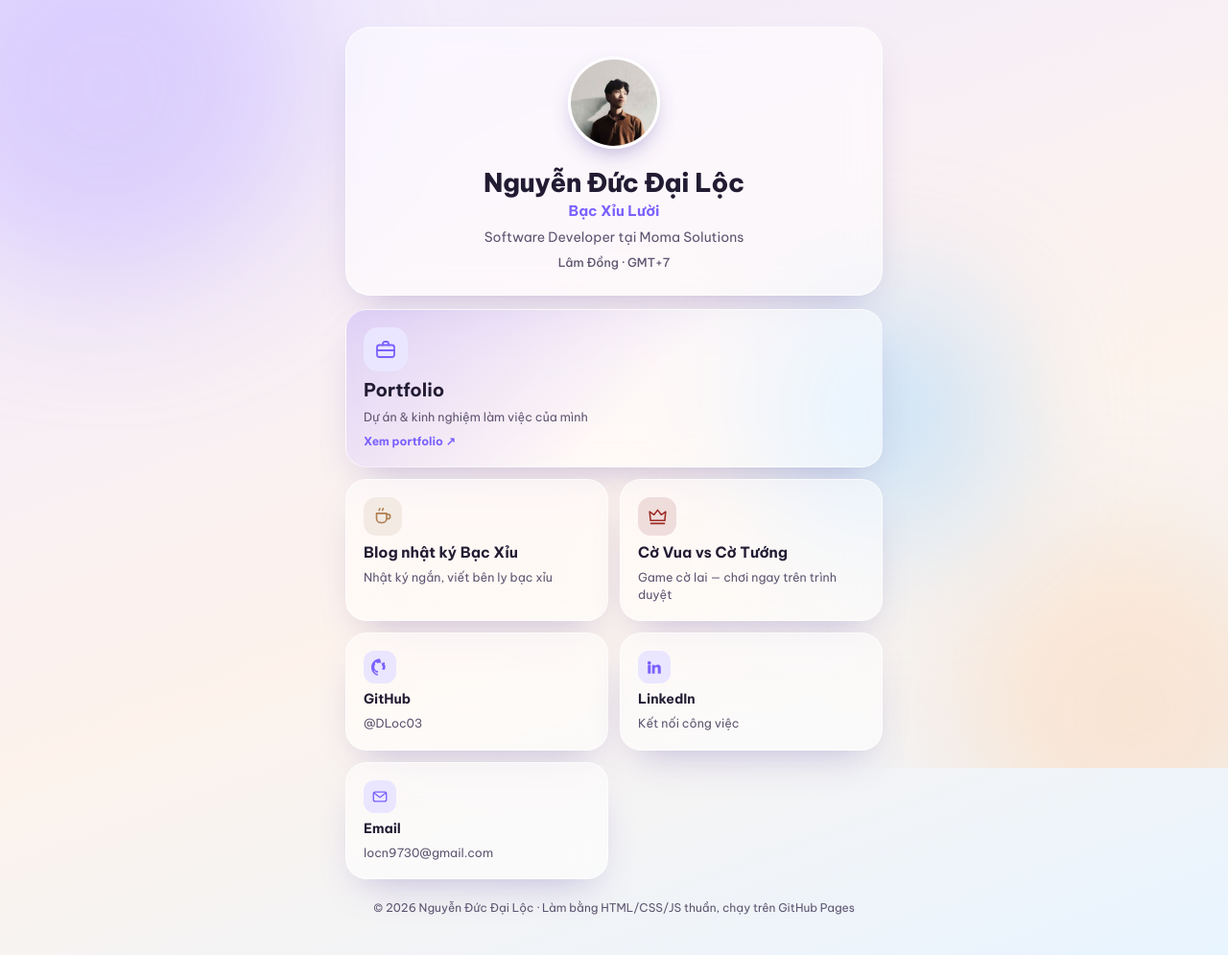
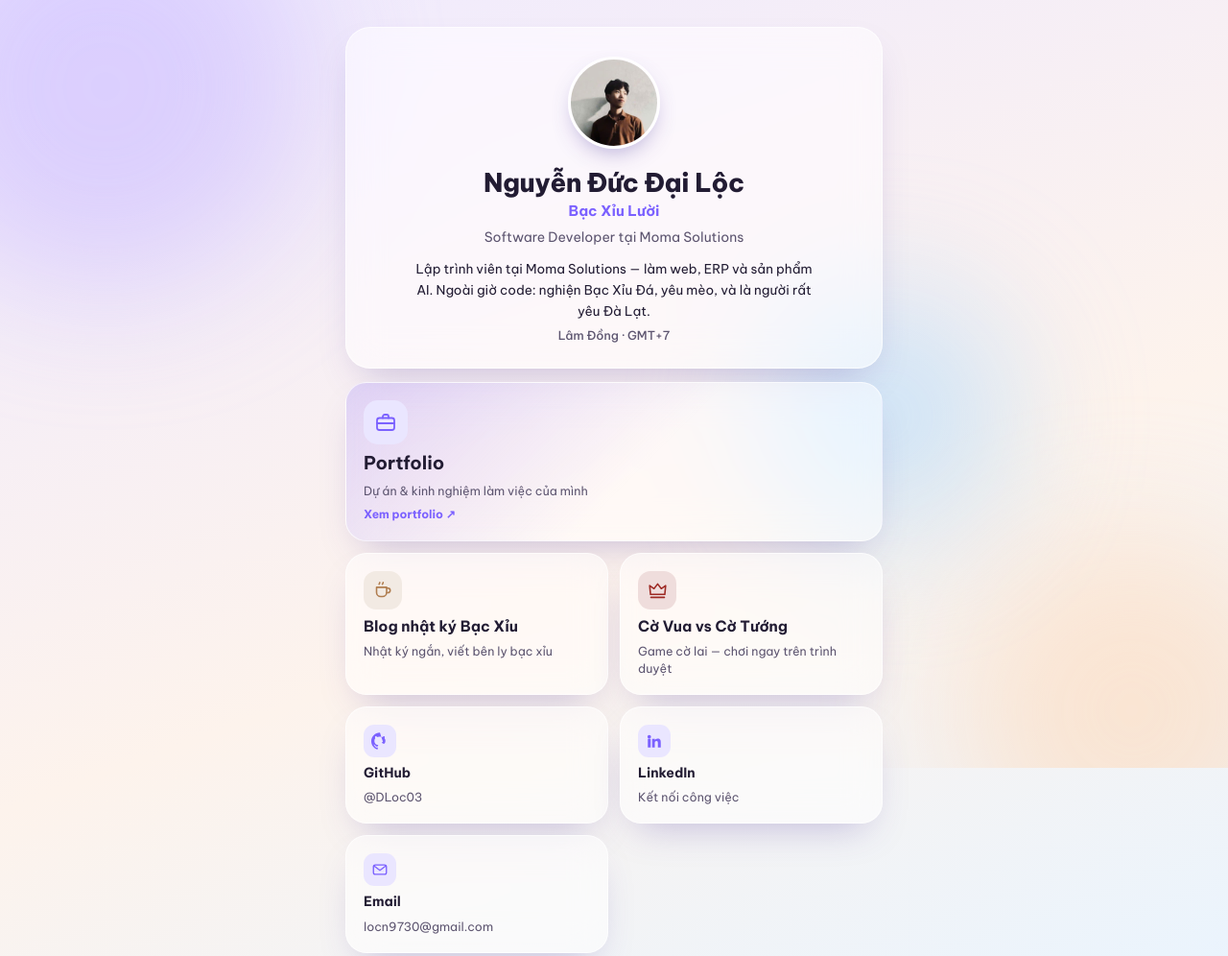
Before and after one commit to DLoc03/DLoc03.github.io, a plain HTML site: page index.html in a window 1280 px wide. Shown: the top 996 px of the page at 96% size. Drawn offline with Linux system fonts and the light colour scheme.

Commit message:
Thêm dòng bio vào thẻ hồ sơ trang cổng link + ?v=2

```diff
--- a/assets/app.js
+++ b/assets/app.js
@@ -22,6 +22,7 @@
     if (p.name) document.getElementById('fullName').textContent = p.name;
     if (p.alias) document.getElementById('alias').textContent = p.alias;
     if (p.tagline) document.getElementById('tagline').textContent = p.tagline;
+    if (p.bio) document.getElementById('bio').textContent = p.bio;
     if (p.location) document.getElementById('location').textContent = p.location;
     if (p.avatar) document.getElementById('avatar').src = p.avatar;
 
--- a/assets/style.css
+++ b/assets/style.css
@@ -29,6 +29,8 @@ body{
 .profile h1{font-size:clamp(22px,5.6vw,27px);font-weight:800;margin-top:14px;letter-spacing:-.01em}
 .alias{margin-top:3px;font-weight:700;color:var(--accent);font-size:15px}
 .tagline{margin-top:8px;color:var(--ink2);font-size:14px;line-height:1.55}
+.bio{margin:10px auto 0;max-width:420px;font-size:13.5px;line-height:1.65;color:var(--ink)}
+.bio:empty{display:none}
 .location{margin-top:6px;color:var(--ink2);font-size:12.5px;font-weight:500}
 
 .bento{display:grid;grid-template-columns:1fr 1fr;gap:12px;margin-top:14px}
--- a/data/links.json
+++ b/data/links.json
@@ -1 +1,71 @@
-{"links":[{"accent":"#7B61FF","desc":"Dự án & kinh nghiệm làm việc của mình","icon":"briefcase","id":"portfolio","size":"big","title":"Portfolio","url":"https://dloc03.github.io/portfolio/"},{"accent":"#B07D4F","desc":"Nhật ký ngắn, viết bên ly bạc xỉu","icon":"coffee","id":"blog","size":"medium","title":"Blog nhật ký Bạc Xỉu","url":"https://dloc03.github.io/bac-xiu-lab/"},{"accent":"#9E2B25","desc":"Game cờ lai — chơi ngay trên trình duyệt","icon":"crown","id":"game","size":"medium","title":"Cờ Vua vs Cờ Tướng","url":"https://dloc03.github.io/co-vua-vs-co-tuong/"},{"desc":"@DLoc03","icon":"github","id":"github","size":"small","title":"GitHub","url":"https://github.com/DLoc03"},{"desc":"Kết nối công việc","icon":"linkedin","id":"linkedin","size":"small","title":"LinkedIn","url":"https://www.linkedin.com/in/locnguyen1502"},{"desc":"Bạc Xỉu Lười","icon":"tiktok","id":"tiktok","size":"small","title":"TikTok","url":""},{"desc":"locn9730@gmail.com","icon":"mail","id":"email","size":"small","title":"Email","url":"mailto:locn9730@gmail.com"}],"profile":{"alias":"Bạc Xỉu Lười","avatar":"assets/avatar.jpg","location":"Lâm Đồng · GMT+7","name":"Nguyễn Đức Đại Lộc","tagline":"Software Developer tại Moma Solutions"}}
+{
+  "links": [
+    {
+      "accent": "#7B61FF",
+      "desc": "Dự án & kinh nghiệm làm việc của mình",
+      "icon": "briefcase",
+      "id": "portfolio",
+      "size": "big",
+      "title": "Portfolio",
+      "url": "https://dloc03.github.io/portfolio/"
+    },
+    {
+      "accent": "#B07D4F",
+      "desc": "Nhật ký ngắn, viết bên ly bạc xỉu",
+      "icon": "coffee",
+      "id": "blog",
+      "size": "medium",
+      "title": "Blog nhật ký Bạc Xỉu",
+      "url": "https://dloc03.github.io/bac-xiu-lab/"
+    },
+    {
+      "accent": "#9E2B25",
+      "desc": "Game cờ lai — chơi ngay trên trình duyệt",
+      "icon": "crown",
+      "id": "game",
+      "size": "medium",
+      "title": "Cờ Vua vs Cờ Tướng",
+      "url": "https://dloc03.github.io/co-vua-vs-co-tuong/"
+    },
+    {
+      "desc": "@DLoc03",
+      "icon": "github",
+      "id": "github",
+      "size": "small",
+      "title": "GitHub",
+      "url": "https://github.com/DLoc03"
+    },
+    {
+      "desc": "Kết nối công việc",
+      "icon": "linkedin",
+      "id": "linkedin",
+      "size": "small",
+      "title": "LinkedIn",
+      "url": "https://www.linkedin.com/in/locnguyen1502"
+    },
+    {
+      "desc": "Bạc Xỉu Lười",
+      "icon": "tiktok",
+      "id": "tiktok",
+      "size": "small",
+      "title": "TikTok",
+      "url": ""
+    },
+    {
+      "desc": "locn9730@gmail.com",
+      "icon": "mail",
+      "id": "email",
+      "size": "small",
+      "title": "Email",
+      "url": "mailto:locn9730@gmail.com"
+    }
+  ],
+  "profile": {
+    "alias": "Bạc Xỉu Lười",
+    "avatar": "assets/avatar.jpg",
+    "location": "Lâm Đồng · GMT+7",
+    "name": "Nguyễn Đức Đại Lộc",
+    "tagline": "Software Developer tại Moma Solutions",
+    "bio": "Lập trình viên tại Moma Solutions — làm web, ERP và sản phẩm AI. Ngoài giờ code: nghiện Bạc Xỉu Đá, yêu mèo, và là người rất yêu Đà Lạt."
+  }
+}
--- a/index.html
+++ b/index.html
@@ -14,7 +14,7 @@
 <link rel="preconnect" href="https://fonts.googleapis.com">
 <link rel="preconnect" href="https://fonts.gstatic.com" crossorigin>
 <link href="https://fonts.googleapis.com/css2?family=Be+Vietnam+Pro:wght@400;500;600;700;800&display=swap" rel="stylesheet">
-<link rel="stylesheet" href="assets/style.css?v=1">
+<link rel="stylesheet" href="assets/style.css?v=2">
 </head>
 <body>
 <div class="bg" aria-hidden="true"><span class="blob b1"></span><span class="blob b2"></span><span class="blob b3"></span></div>
@@ -25,6 +25,7 @@
     <h1 id="fullName">Nguyễn Đức Đại Lộc</h1>
     <p class="alias" id="alias">Bạc Xỉu Lười</p>
     <p class="tagline" id="tagline">Software Developer tại Moma Solutions</p>
+    <p class="bio" id="bio"></p>
     <p class="location" id="location">Lâm Đồng · GMT+7</p>
   </header>
 
@@ -33,6 +34,6 @@
   <footer class="foot">© <span id="year">2026</span> Nguyễn Đức Đại Lộc · Làm bằng HTML/CSS/JS thuần, chạy trên GitHub Pages</footer>
 </main>
 
-<script src="assets/app.js?v=1"></script>
+<script src="assets/app.js?v=2"></script>
 </body>
 </html>
```
